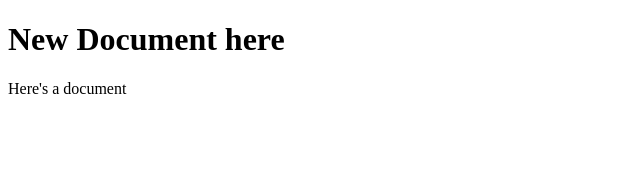
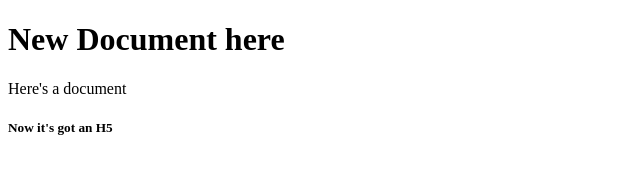
Before and after one commit to Pageybm/test-site, a plain HTML site: page index.html in a window 1280 px wide. Shown: the full height of the page, 0-640 px from the left. Drawn offline with Linux system fonts and the light colour scheme.

Commit message:
BP: add header to file.

```diff
--- a/index.html
+++ b/index.html
@@ -7,5 +7,6 @@
 <body>
 	<h1>New Document here</h1>
 <p>Here's a document</p>
+<h5>Now it's got an H5</h5>
 </body>
 </html>
```
